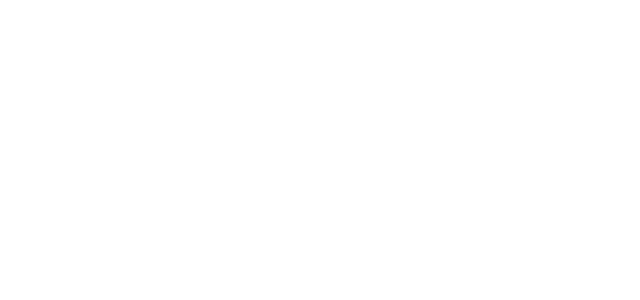
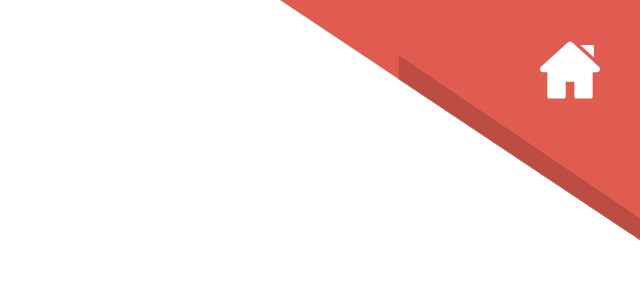
Before and after one commit to snowdamiz/realestate-form, a React (Create React App) app: page / in a window 1280 px wide. Shown: the top 300 px of the page, without its empty margins (640-1280 px from the left). Built offline with nearby package versions, Linux system fonts and the light colour scheme.

Commit message:
header and state changes

```diff
--- a/src/App.js
+++ b/src/App.js
@@ -30,37 +30,127 @@ function App() {
               page={page}
               setPage={setPage}
               type={type}
-              setType={setType} />
+              setType={setType}
+              condition={condition}
+              setCondition={setCondition}
+              value={value}
+              setValue={setValue}
+              timeline={timeline}
+              setTimeline={setTimeline}
+              address={address}
+              setAddress={setAddress}
+              zip={zip}
+              setZip={setZip}
+              name={name}
+              setName={setName}
+              phone={phone}
+              setPhone={setPhone}
+              email={email}
+              setEmail={setEmail} />
     case(2):
       return <Condition
               page={page}
               setPage={setPage}
+              type={type}
+              setType={setType}
               condition={condition}
-              setCondition={setCondition} />
+              setCondition={setCondition}
+              value={value}
+              setValue={setValue}
+              timeline={timeline}
+              setTimeline={setTimeline}
+              address={address}
+              setAddress={setAddress}
+              zip={zip}
+              setZip={setZip}
+              name={name}
+              setName={setName}
+              phone={phone}
+              setPhone={setPhone}
+              email={email}
+              setEmail={setEmail} />
     case(3):
       return <Value
               page={page}
               setPage={setPage}
+              type={type}
+              setType={setType}
+              condition={condition}
+              setCondition={setCondition}
               value={value}
-              setValue={setValue} />
+              setValue={setValue}
+              timeline={timeline}
+              setTimeline={setTimeline}
+              address={address}
+              setAddress={setAddress}
+              zip={zip}
+              setZip={setZip}
+              name={name}
+              setName={setName}
+              phone={phone}
+              setPhone={setPhone}
+              email={email}
+              setEmail={setEmail} />
     case(4):
       return <Timeline
               page={page}
               setPage={setPage}
+              type={type}
+              setType={setType}
+              condition={condition}
+              setCondition={setCondition}
+              value={value}
+              setValue={setValue}
               timeline={timeline}
-              setTimeline={setTimeline} />
+              setTimeline={setTimeline}
+              address={address}
+              setAddress={setAddress}
+              zip={zip}
+              setZip={setZip}
+              name={name}
+              setName={setName}
+              phone={phone}
+              setPhone={setPhone}
+              email={email}
+              setEmail={setEmail} />
     case(5):
       return <Address
               page={page}
               setPage={setPage}
+              type={type}
+              setType={setType}
+              condition={condition}
+              setCondition={setCondition}
+              value={value}
+              setValue={setValue}
+              timeline={timeline}
+              setTimeline={setTimeline}
               address={address}
               setAddress={setAddress}
               zip={zip}
-              setZip={setZip} />
+              setZip={setZip}
+              name={name}
+              setName={setName}
+              phone={phone}
+              setPhone={setPhone}
+              email={email}
+              setEmail={setEmail} />
     case(6):
       return <Contact
               page={page}
               setPage={setPage}
+              type={type}
+              setType={setType}
+              condition={condition}
+              setCondition={setCondition}
+              value={value}
+              setValue={setValue}
+              timeline={timeline}
+              setTimeline={setTimeline}
+              address={address}
+              setAddress={setAddress}
+              zip={zip}
+              setZip={setZip}
               name={name}
               setName={setName}
               phone={phone}
--- a/src/components/header/header.js
+++ b/src/components/header/header.js
@@ -1,8 +1,25 @@
 import React from 'react';
+import Home from '../../assets/house.svg';
+import { HeaderWrap } from './headerStyles';
 
 function Header(props) {
+    const reset = () => {
+        props.setPage(1);
+        props.setType(null);
+        props.setCondition(null);
+        props.setValue(null);
+        props.setTimeline(null);
+        props.setAddress(null);
+        props.setZip(null);
+        props.setName(null);
+        props.setPhone(null);
+        props.setEmail(null);
+    }
+
     return (
-        <></>
+        <HeaderWrap>
+            <img src={Home} onClick={reset} />
+        </HeaderWrap>
     )
 }
 
--- a/src/components/header/headerStyles.js
+++ b/src/components/header/headerStyles.js
@@ -1,6 +1,24 @@
 import styled from 'styled-components';
-import { fonts, colors, media } from '../../views';
+import Banner from '../../assets/banner.svg';
+import { fonts, colors, media } from '../../vars';
 
 export const HeaderWrap = styled.section`
+    width: 100%;
+    height: 240px;
+    background-color #fff;
+    background-image: url('${Banner}');
+    // background-size: cover;
+    background-position: right;
+    background-repeat: no-repeat;
 
+    img {
+        width: 60px;
+        height: 60px;
+        // border: 1px solid red;
+        position: absolute;
+        right: 0;
+        top: 0;
+        margin-top: 40px;
+        margin-right: 40px;
+    }
 `;
--- a/src/vars.js
+++ b/src/vars.js
@@ -1,11 +1,11 @@
 export const fonts = {
-    primary: '',
-    secondary: '',
+    primary: ``,
+    secondary: ``,
 }
 
 export const colors = {
-    primary: ``,
-    secondary: ``,
+    primary: '#E05B50',
+    secondary: '#BA4C43',
 }
 
 export const media = {
--- a/src/views/type/type.js
+++ b/src/views/type/type.js
@@ -1,8 +1,32 @@
 import React from 'react';
+import Header from '../../components/header/header';
+import { TypeWrap } from './typeStyles';
 
 function Type(props) {
     return (
-        <></>
+        <TypeWrap>
+            <Header
+                page={props.page}
+                setPage={props.setPage}
+                type={props.type}
+                setType={props.setType}
+                condition={props.condition}
+                setCondition={props.setCondition}
+                value={props.value}
+                setValue={props.setValue}
+                timeline={props.timeline}
+                setTimeline={props.setTimeline}
+                address={props.address}
+                setAddress={props.setAddress}
+                zip={props.zip}
+                setZip={props.setZip}
+                name={props.name}
+                setName={props.setName}
+                phone={props.phone}
+                setPhone={props.setPhone}
+                email={props.email}
+                setEmail={props.setEmail} />
+        </TypeWrap>
     )
 }
 
--- a/src/views/type/typeStyles.js
+++ b/src/views/type/typeStyles.js
@@ -1,6 +1,7 @@
 import styled from 'styled-components';
-import { fonts, colors, media } from '../../views';
+import { fonts, colors, media } from '../../vars';
 
 export const TypeWrap = styled.section`
-
+    width: 100%;
+    // border: 1px solid red;
 `;
```
Also changed, not shown: src/assets/banner.svg (added), 1 other file (tests, documents, lock files or other folders).
